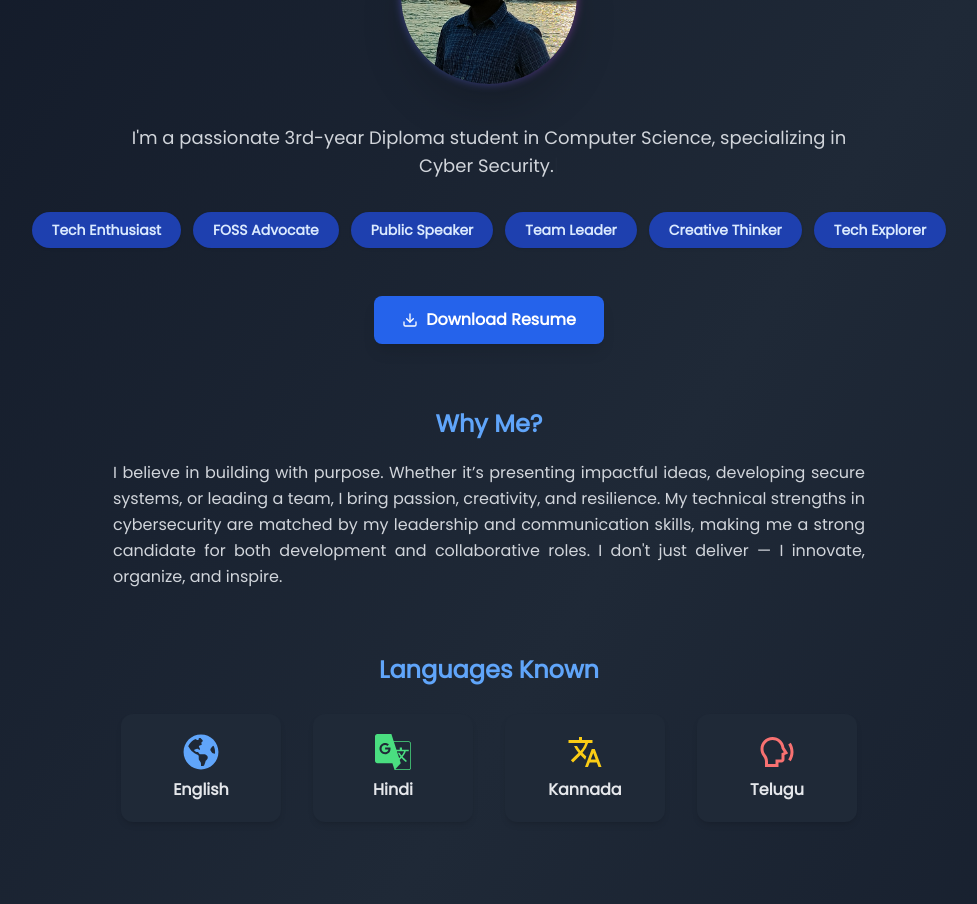
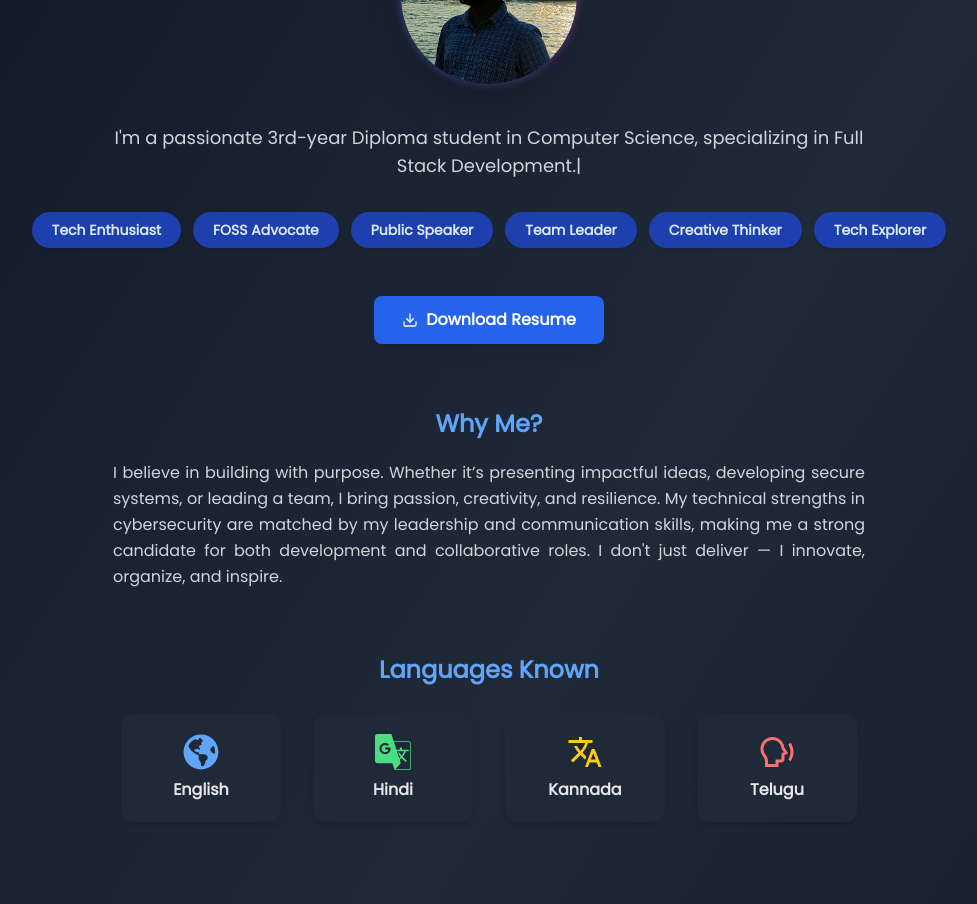
Before and after one commit to YeshwantRaoB/portfolio, a React (Create React App) app: page / in a window 1280 px wide. Shown: the part 1060-1964 px from the top of the page, without its empty margins (151-1128 px from the left). Built offline with nearby package versions, Linux system fonts and the light colour scheme.

Commit message:
Update About.jsx

```diff
--- a/src/components/About.jsx
+++ b/src/components/About.jsx
@@ -81,7 +81,7 @@ export default function About() {
         >
           <ReactTyped
             strings={[
-              "I'm a passionate 3rd-year Diploma student in Computer Science, specializing in Cyber Security.",
+              "I'm a passionate 3rd-year Diploma student in Computer Science, specializing in Full Stack Development.",
               "I love building systems, securing & optimizing them.",
               "Driven by curiosity, focused on excellence, and inspired to innovate."
             ]
```
